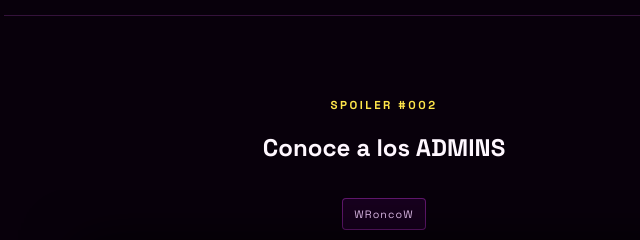
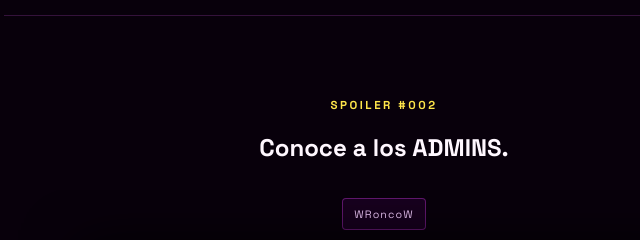
Before and after one commit to WAlejandroL/frikicraft-web, a plain HTML site: page index.html in a window 1280 px wide. Shown: the part 920-1160 px from the top of the page, 256-896 px from the left. Drawn offline with Linux system fonts and the light colour scheme.

Commit message:
Spoiler002.3

```diff
--- a/index.html
+++ b/index.html
@@ -34,7 +34,7 @@
 
     <section class="spoiler002" aria-labelledby="spoiler-title">
       <div class="section-kicker">SPOILER #002</div>
-      <h2 id="spoiler-title">Conoce a los ADMINS</h2>
+      <h2 id="spoiler-title">Conoce a los ADMINS.</h2>
       <div class="roles" aria-label="Administradores">
         <div class="roles-track">
           <div class="role-slide">
```
